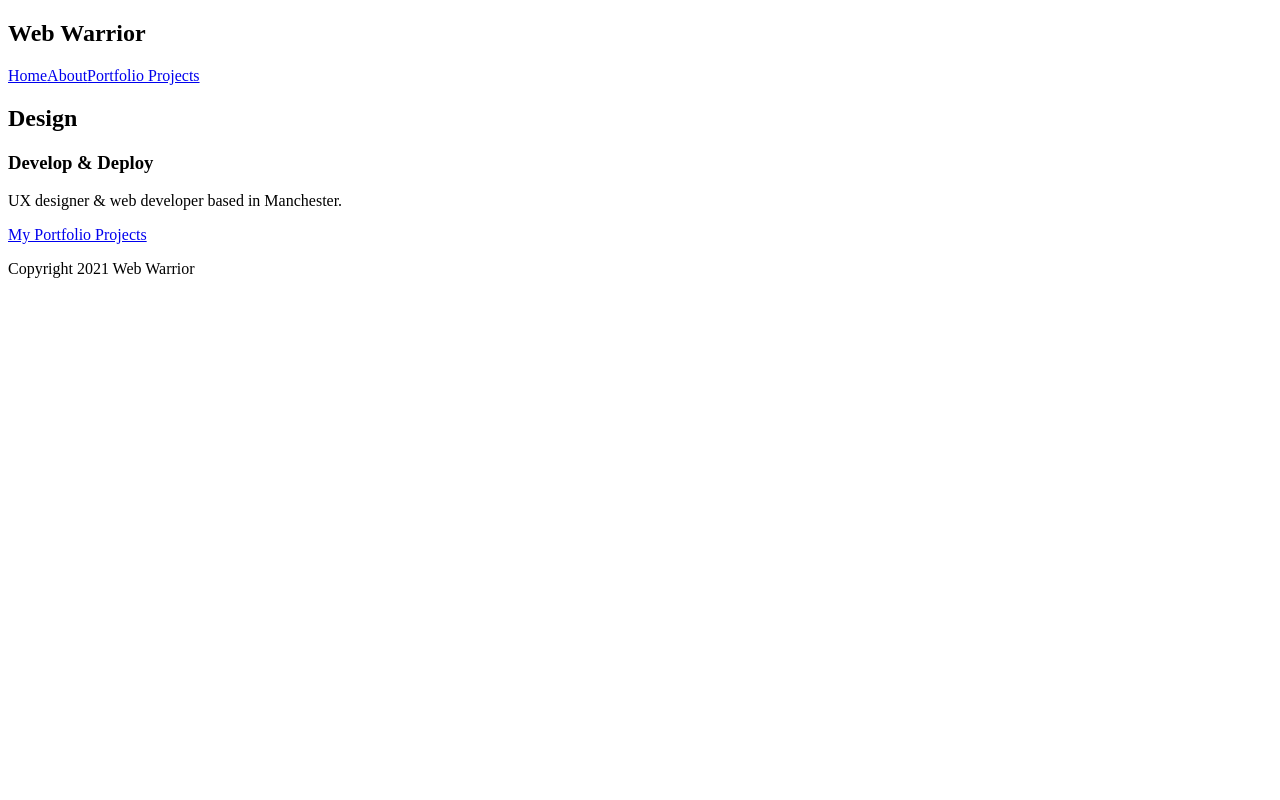
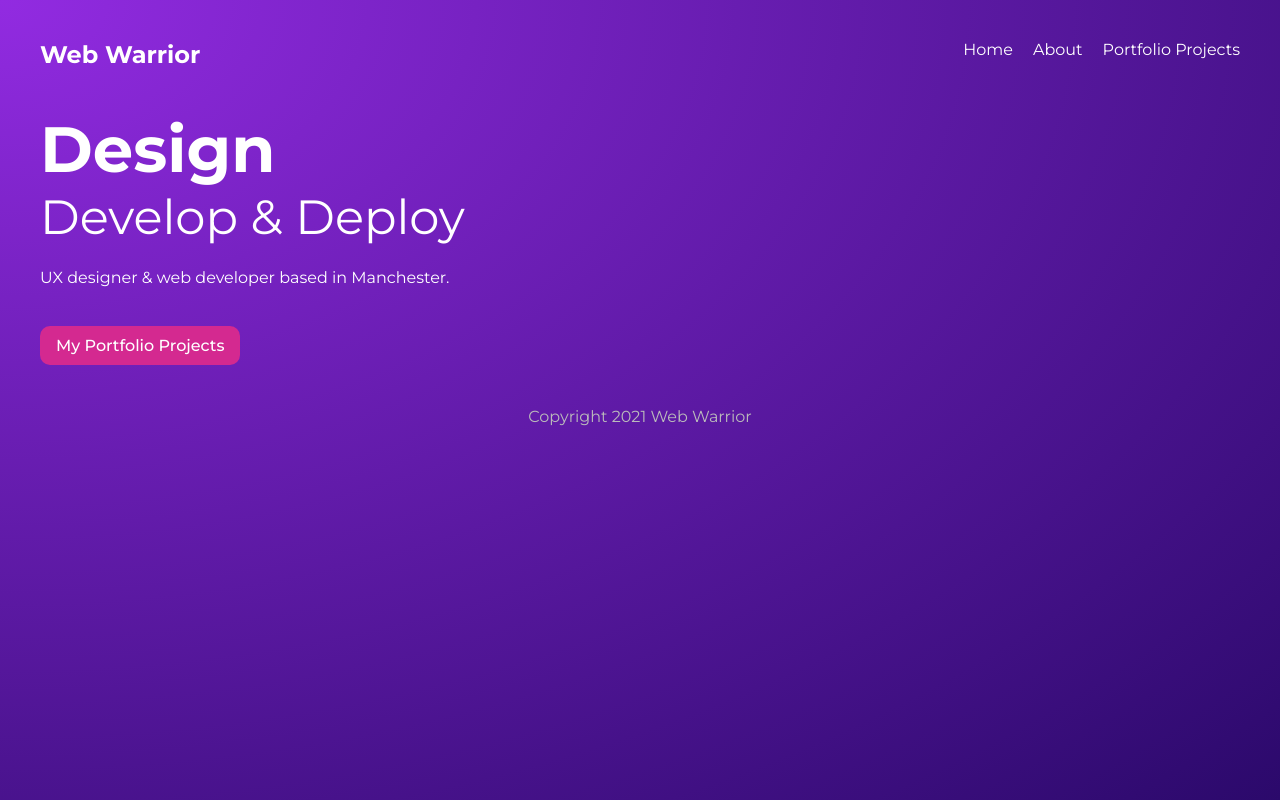
Before and after one commit to yasithWimukthi/gatsby-warrior, a Gatsby site: page / in a window 1280 px wide. Built offline with nearby package versions, Linux system fonts and the light colour scheme; Gatsby itself is replaced by a stand-in of ours.

Commit message:
add styles

```diff
--- a/src/components/layout/layout.component.js
+++ b/src/components/layout/layout.component.js
@@ -1,6 +1,6 @@
-import React from 'react'
-import Navbar from "../navbar/navbar.component"
-
+import React from 'react';
+import Navbar from "../navbar/navbar.component";
+import '../../styles/global.css';
 
 const Layout = ({ children }) => {
   return (
--- a/src/components/navbar/navbar.component.js
+++ b/src/components/navbar/navbar.component.js
@@ -1,5 +1,6 @@
-import React from 'react'
-import { Link } from 'gatsby'
+import React from 'react';
+import { Link } from 'gatsby';
+import '../../styles/global.css';
 
 const Navbar = () => {
   return (
--- a/src/pages/index.js
+++ b/src/pages/index.js
@@ -1,17 +1,17 @@
-import React from "react"
-import { Link } from 'gatsby'
-import Layout from "../components/layout/layout.component"
-
+import React from "react";
+import { Link } from 'gatsby';
+import Layout from "../components/layout/layout.component";
+import  '../styles/global.css';
 
 export default function Home() {
   return (
     <Layout>
-      <section>
+      <section className="header">
         <div>
           <h2>Design</h2>
           <h3>Develop & Deploy</h3>
           <p>UX designer & web developer based in Manchester.</p>
-          <Link to="/projects">My Portfolio Projects</Link>
+          <Link className="btn" to="/projects">My Portfolio Projects</Link>
         </div>
       </section>
     </Layout>
--- a/src/styles/global.css
+++ b/src/styles/global.css
@@ -48,3 +48,38 @@ footer p{
     color: #bbb;
     margin: 40px auto;
 }
+
+.header {
+    display: grid;
+    grid-template-columns: 1fr 1fr;
+    grid-gap: 40px;
+    align-items: center;
+}
+.header h2 {
+    font-size: 4em;
+}
+.header h3 {
+    font-size: 3em;
+    font-weight: 400;
+    margin-bottom: 20px;
+}
+.btn {
+    display: inline-block;
+    background: #D42990;
+    padding: 10px 16px;
+    border-radius: 10px;
+    margin-top: 20px;
+    font-weight: 500;
+}
+
+.portfolio {
+    text-align: center;
+}
+.portfolio > h2 {
+    font-size: 3em;
+    margin-top: 80px;
+}
+.portfolio > h3 {
+    font-size: 2em;
+    font-weight: 400;
+}
--- /dev/null
+++ b/src/styles/home.module.css
@@ -0,0 +1,22 @@
+.header {
+    display: grid;
+    grid-template-columns: 1fr 1fr;
+    grid-gap: 40px;
+    align-items: center;
+}
+.header h2 {
+    font-size: 4em;
+}
+.header h3 {
+    font-size: 3em;
+    font-weight: 400;
+    margin-bottom: 20px;
+}
+.btn {
+    display: inline-block;
+    background: #D42990;
+    padding: 10px 16px;
+    border-radius: 10px;
+    margin-top: 20px;
+    font-weight: 500;
+}
```
Also changed, not shown: src/pages/projects/index.js (renamed from src/pages/project/index.js, +4 -4 lines).
